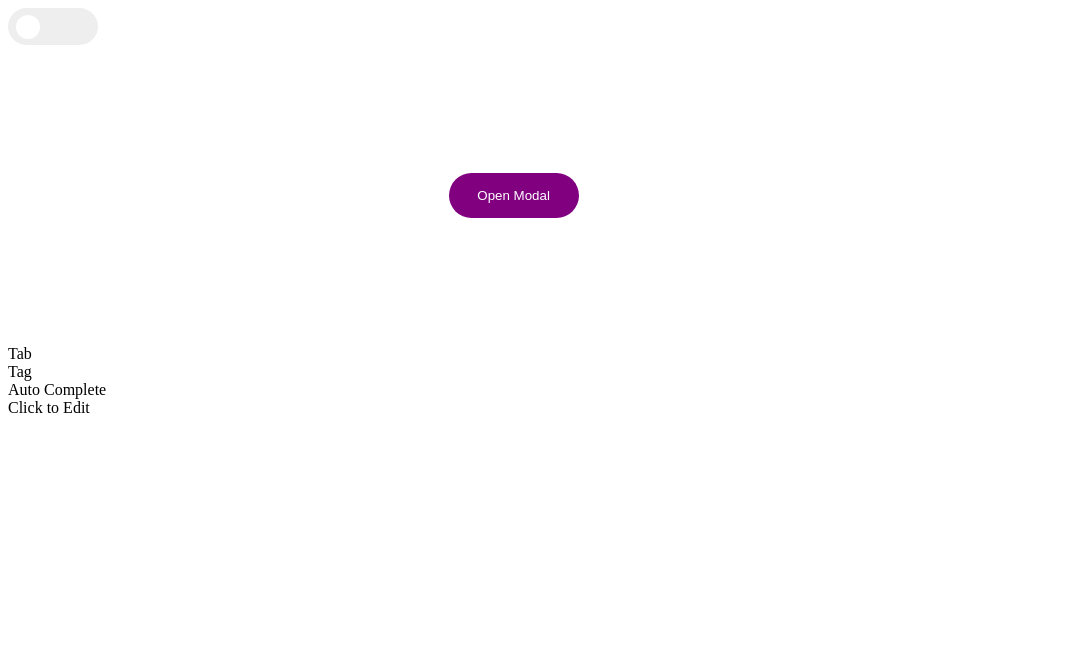
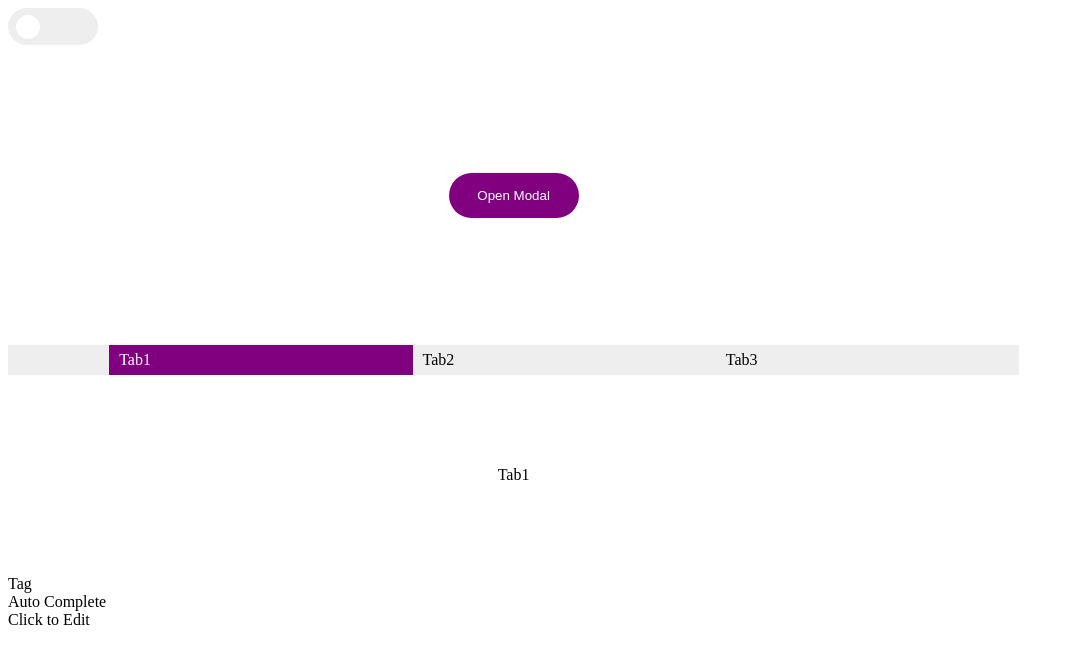
Before and after one commit to dev-seomoon/wanted_pre_onboarding, a React (Create React App) app in the folder custom-component/: page / in a window 1280 px wide. Shown: the top 664 px of the page, without its empty margins (0-1074 px from the left). Built offline with nearby package versions, Linux system fonts and the light colour scheme.

Commit message:
[feat] Tab 구현

```diff
--- a/custom-component/src/component/Tab/Tab.jsx
+++ b/custom-component/src/component/Tab/Tab.jsx
@@ -1,6 +1,23 @@
-import React from "react";
+import React, { useState } from "react";
 import TabStyled from "./Tab.styles";
 
-const Tab = () => <TabStyled>Tab</TabStyled>;
+const Tab = () => {
+  const tabs = ["Tab1", "Tab2", "Tab3"];
+  const [currentIndex, setCurrentIndex] = useState(0);
+  return (
+    <TabStyled>
+      <TabStyled.Nav>
+        <ul>
+          {tabs.map((tab, index) => (
+            <li key={tab} onClick={() => setCurrentIndex(index)} className={index === currentIndex ? "active" : ""}>
+              {tab}
+            </li>
+          ))}
+        </ul>
+      </TabStyled.Nav>
+      <TabStyled.Content>{tabs[currentIndex]}</TabStyled.Content>
+    </TabStyled>
+  );
+};
 
 export default Tab;
--- a/custom-component/src/component/Tab/Tab.styles.jsx
+++ b/custom-component/src/component/Tab/Tab.styles.jsx
@@ -1,5 +1,39 @@
 import styled from "styled-components";
 
-const TabStyled = styled.div``;
+const TabStyled = styled.div`
+  width: 80%;
+`;
+
+TabStyled.Nav = styled.nav`
+  ul {
+    width: 100%;
+    display: flex;
+    justify-content: flex-end;
+    background: #eee;
+    height: 30px;
+  }
+
+  li {
+    width: 30%;
+    line-height: 30px;
+    padding-left: 10px;
+    box-sizing: border-box;
+    cursor: pointer;
+  }
+
+  li.active {
+    background: purple;
+    color: #fff;
+    transition: all 0.3s;
+  }
+`;
+
+TabStyled.Content = styled.div`
+  width: 100%;
+  height: 200px;
+  display: flex;
+  align-items: center;
+  justify-content: center;
+`;
 
 export default TabStyled;
```
